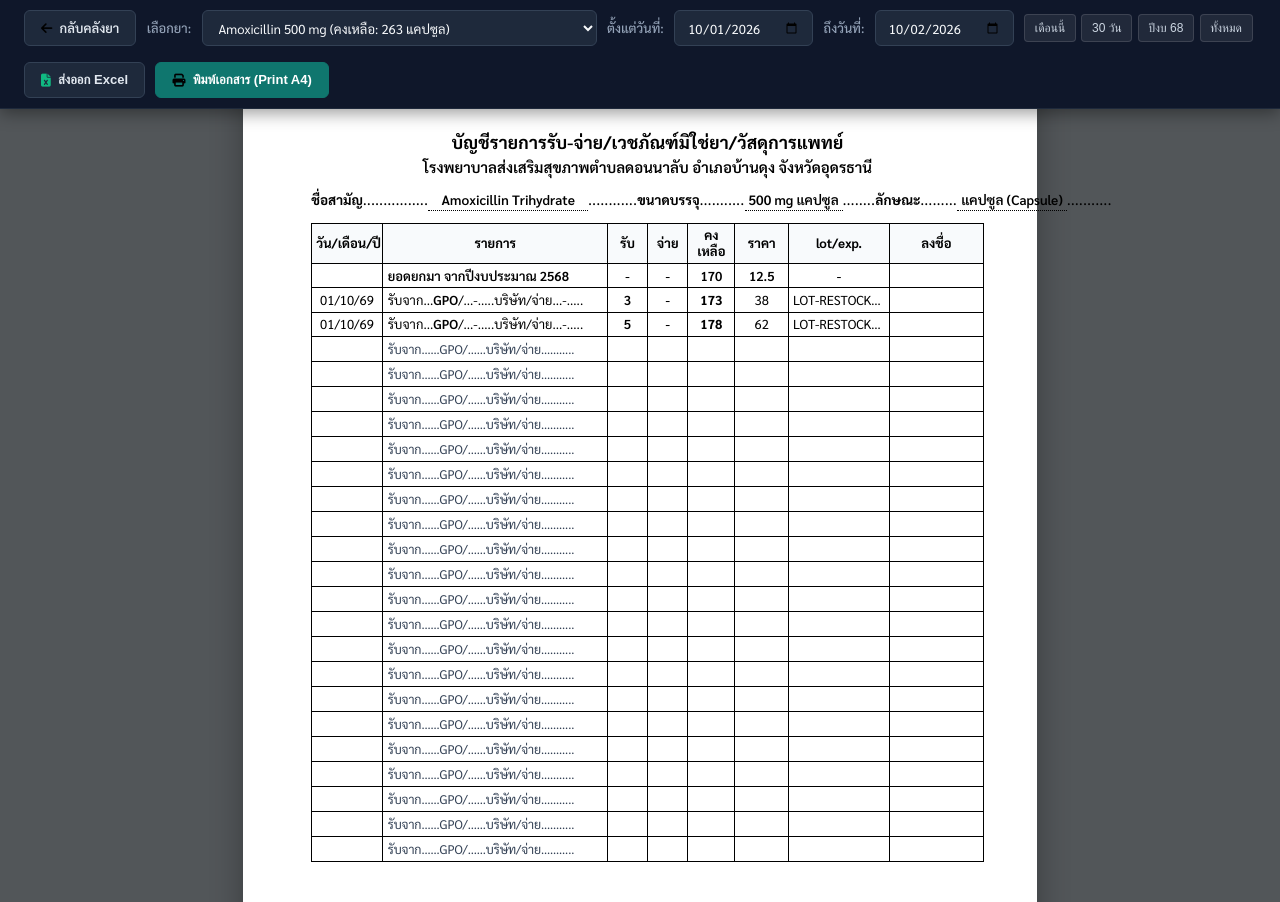
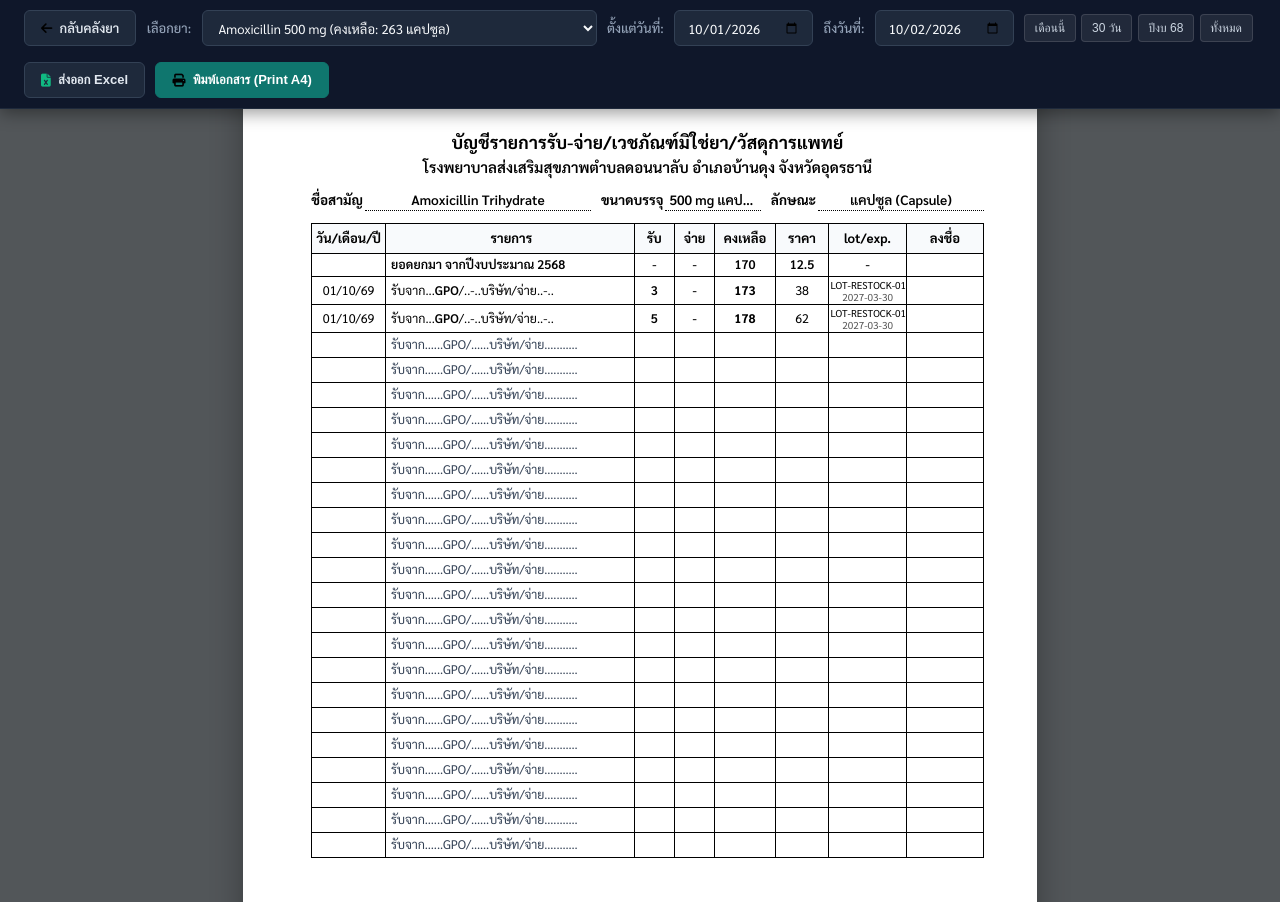
Before and after one commit to MRAtommic/pharmacy_system, a Flask app: page /stock-card in a window 1280 px wide. Shown: the top 902 px of the page. Run offline with Flask 3, Linux system fonts and the light colour scheme; a user stored in the database is signed in; data comes from the database, SQL or seed files in the repository.

Commit message:
fix: perfect alignment of Stock Card header, table columns, and add prominent dashboard navigation buttons

```diff
--- a/app.py
+++ b/app.py
@@ -138,15 +138,28 @@ def stock_card_view():
 
     for tx in transactions:
         tx["date_short"] = format_thai_date_short(tx["created_at"])
-        if tx.get("supplier"):
-            tx["supplier_short"] = "GPO" if "GPO" in tx["supplier"] else tx["supplier"]
+        if tx["type"] == "RECEIVE":
+            is_gpo = "GPO" in (tx.get("supplier") or "") or "องค์การ" in (tx.get("supplier") or "")
+            if is_gpo:
+                tx["particulars_html"] = 'รับจาก...<span class="fill-text">GPO</span>/..-..บริษัท/จ่าย..-..'
+            else:
+                supp = (tx.get("supplier") or "บริษัท")[:10]
+                tx["particulars_html"] = f'รับจาก..-..GPO/..<span class="fill-text">{supp}</span>../จ่าย..-..'
+            if tx.get("lot_number") and tx.get("expiry_date"):
+                tx["lot_exp_html"] = f'<div style="font-size:10px;line-height:1.15;"><div>{tx["lot_number"]}</div><div style="color:#555;">{tx["expiry_date"]}</div></div>'
+            else:
+                tx["lot_exp_html"] = f'<span style="font-size:11px;">{tx.get("lot_number") or tx.get("expiry_date") or "-"}</span>'
+        else:
+            rec = (tx.get("recipient") or "ผู้ป่วยนอก").replace("ผู้ป่วยนอก / ", "").strip()
+            if len(rec) > 12:
+                rec = rec[:10] + ".."
+            tx["particulars_html"] = f'รับจาก..-..GPO/..-..บริษัท/จ่าย..<span class="fill-text">{rec}</span>..'
+            tx["lot_exp_html"] = '-'
+
         if tx.get("total_price"):
             tx["total_price_formatted"] = f"{round(tx['total_price']):,}"
         elif tx.get("price"):
             tx["price_formatted"] = f"{round(tx['price']):,}"
-        lot = tx.get("lot_number") or ""
-        exp = tx.get("expiry_date") or ""
-        tx["lot_exp_formatted"] = f"{lot} / {exp}" if (lot and exp) else (lot or exp)
 
     opening_date_short = ""
     used_rows = 1 + len(transactions)
--- a/templates/stock_card.html
+++ b/templates/stock_card.html
@@ -170,53 +170,60 @@
         }
 
         .card-meta-row {
+            width: 100%;
             display: flex;
             align-items: baseline;
             justify-content: space-between;
             font-size: 13.5px;
-            font-weight: 500;
-            flex-wrap: nowrap;
-            width: 100%;
-            margin-bottom: 8px;
-            white-space: nowrap;
+            margin-bottom: 10px;
+            box-sizing: border-box;
         }
 
-        .meta-field {
-            display: inline-flex;
+        .meta-col {
+            display: flex;
             align-items: baseline;
-            white-space: nowrap;
+            min-width: 0;
+        }
+
+        .meta-col-name {
+            flex: 2.1;
+        }
+
+        .meta-col-pkg {
+            flex: 1.2;
+            margin-left: 10px;
+        }
+
+        .meta-col-form {
+            flex: 1.6;
+            margin-left: 10px;
         }
 
         .meta-label {
             font-weight: 700;
             white-space: nowrap;
+            margin-right: 2px;
+            color: #000000;
         }
 
-        .meta-dots {
-            color: #000000;
-            letter-spacing: 0.5px;
-            user-select: none;
+        .meta-line {
+            flex: 1;
+            display: flex;
+            align-items: baseline;
+            justify-content: center;
+            border-bottom: 1.5px dotted #000000;
+            min-width: 30px;
+            padding: 0 4px;
+            overflow: hidden;
         }
 
-        .meta-dots-value {
-            border-bottom: 1px dotted #000000;
-            padding: 0 4px;
-            display: inline-block;
-            text-align: center;
+        .meta-val {
             font-weight: 600;
+            color: #000000;
             outline: none;
-        }
-
-        .meta-field-name .meta-dots-value {
-            min-width: 160px;
-        }
-
-        .meta-field-pkg .meta-dots-value {
-            min-width: 80px;
-        }
-
-        .meta-field-form .meta-dots-value {
-            min-width: 70px;
+            white-space: nowrap;
+            overflow: hidden;
+            text-overflow: ellipsis;
         }
 
         /* ── Ledger Grid Table ── */
@@ -231,8 +238,8 @@
         .ledger-table th,
         .ledger-table td {
             border: 1px solid #000000;
-            padding: 3.5px 4px;
-            font-size: 13px;
+            padding: 3.5px 3px;
+            font-size: 12.5px;
             line-height: 1.25;
             vertical-align: middle;
         }
@@ -241,60 +248,65 @@
             font-weight: 700;
             text-align: center;
             background-color: #F8FAFC;
-            height: 28px;
+            height: 30px;
+            white-space: nowrap;
+            padding: 3px 2px;
+            font-size: 13px;
         }
 
-        /* Column Specific Alignments & Widths */
+        /* Column Specific Alignments & Widths (Total: 100%) */
         .col-date {
-            width: 10.5%;
+            width: 11%;
             text-align: center;
             white-space: nowrap;
         }
 
         .col-particulars {
-            width: 33.5%;
+            width: 37%;
             text-align: left;
             padding-left: 5px !important;
+            white-space: nowrap;
             overflow: hidden;
-            text-overflow: ellipsis;
-            white-space: nowrap;
+            font-size: 12px;
         }
 
         .col-qty-in {
             width: 6%;
             text-align: center;
             font-weight: 600;
+            white-space: nowrap;
         }
 
         .col-qty-out {
             width: 6%;
             text-align: center;
             font-weight: 600;
+            white-space: nowrap;
         }
 
         .col-balance {
-            width: 7%;
+            width: 9%;
             text-align: center;
             font-weight: 700;
+            white-space: nowrap;
         }
 
         .col-price {
             width: 8%;
             text-align: center;
+            white-space: nowrap;
         }
 
         .col-lot-exp {
-            width: 15%;
+            width: 11.5%;
             text-align: center;
             font-size: 11px;
             white-space: nowrap;
-            letter-spacing: -0.01em;
-            overflow: hidden;
-            text-overflow: ellipsis;
+            padding: 2px 1px !important;
         }
 
         .col-sign {
-            width: 14%;
+            width: 11.5%;
             text-align: center;
             /* Explicitly left empty for handwritten signing */
         }
@@ -415,14 +427,23 @@
 
             <!-- Drug Meta Information Row -->
             <div class="card-meta-row">
-                <div class="meta-field meta-field-name">
-                    <span class="meta-label">ชื่อสามัญ</span><span class="meta-dots">................</span><span class="meta-dots-value" contenteditable="true" id="metaGenericName" title="คลิกเพื่อแก้ไขชื่อยา">{{ selected_drug.generic_name or selected_drug.name }}</span><span class="meta-dots">............</span>
+                <div class="meta-col meta-col-name">
+                    <span class="meta-label">ชื่อสามัญ</span>
+                    <div class="meta-line">
+                        <span class="meta-val" contenteditable="true" id="metaGenericName" title="คลิกเพื่อแก้ไขชื่อยา">{{ selected_drug.generic_name or selected_drug.name }}</span>
+                    </div>
                 </div>
-                <div class="meta-field meta-field-pkg">
-                    <span class="meta-label">ขนาดบรรจุ</span><span class="meta-dots">...........</span><span class="meta-dots-value" contenteditable="true" id="metaPackaging" title="คลิกเพื่อแก้ไขขนาดบรรจุ">{{ packaging | default("1*500 's") }}</span><span class="meta-dots">........</span>
+                <div class="meta-col meta-col-pkg">
+                    <span class="meta-label">ขนาดบรรจุ</span>
+                    <div class="meta-line">
+                        <span class="meta-val" contenteditable="true" id="metaPackaging" title="คลิกเพื่อแก้ไขขนาดบรรจุ">{{ packaging | default("1*500 's") }}</span>
+                    </div>
                 </div>
-                <div class="meta-field meta-field-form">
-                    <span class="meta-label">ลักษณะ</span><span class="meta-dots">.........</span><span class="meta-dots-value" contenteditable="true" id="metaDosageForm" title="คลิกเพื่อแก้ไขลักษณะยา">{{ selected_drug.dosage_form or 'tablet' }}</span><span class="meta-dots">...........</span>
+                <div class="meta-col meta-col-form">
+                    <span class="meta-label">ลักษณะ</span>
+                    <div class="meta-line">
+                        <span class="meta-val" contenteditable="true" id="metaDosageForm" title="คลิกเพื่อแก้ไขลักษณะยา">{{ selected_drug.dosage_form or 'tablet' }}</span>
+                    </div>
                 </div>
             </div>
         </div>
@@ -460,22 +481,12 @@
                 {% for tx in transactions %}
                 <tr>
                     <td class="col-date">{{ tx.date_short }}</td>
-                    <td class="col-particulars">
-                        {% if tx.type == 'RECEIVE' %}
-                            {% if tx.supplier_short == 'GPO' %}
-                                รับจาก...<span class="fill-text">GPO</span>/...-.....บริษัท/จ่าย...-.....
-                            {% else %}
-                                รับจาก...-.....GPO/...<span class="fill-text">{{ tx.supplier_short or 'บริษัท' }}</span>.../จ่าย...-.....
-                            {% endif %}
-                        {% else %}
-                            รับจาก...-.....GPO/...-.....บริษัท/จ่าย...<span class="fill-text">{{ tx.recipient or 'ผู้ป่วยนอก' }}</span>.....
-                        {% endif %}
-                    </td>
+                    <td class="col-particulars">{{ tx.particulars_html | safe }}</td>
                     <td class="col-qty-in">{% if tx.type == 'RECEIVE' %}{{ tx.qty_in }}{% else %}-{% endif %}</td>
                     <td class="col-qty-out">{% if tx.type == 'DISPENSE' %}{{ tx.qty_out }}{% else %}-{% endif %}</td>
                     <td class="col-balance">{{ tx.balance }}</td>
                     <td class="col-price">{{ tx.total_price_formatted or tx.price_formatted or '-' }}</td>
-                    <td class="col-lot-exp">{{ tx.lot_exp_formatted or '-' }}</td>
+                    <td class="col-lot-exp">{{ tx.lot_exp_html | safe }}</td>
                     <td class="col-sign"></td> <!-- Blank for signature -->
                 </tr>
                 {% endfor %}
@@ -602,21 +613,29 @@
             transactions.forEach(tx => {
                 const dateShort = formatDateShort(tx.created_at);
                 let particulars = '';
+                let lotExp = '-';
+
                 if (tx.type === 'RECEIVE') {
                     const isGpo = (tx.supplier && (tx.supplier.toUpperCase().includes('GPO') || tx.supplier.includes('องค์การ')));
                     if (isGpo) {
-                        particulars = `รับจาก...<span class="fill-text">GPO</span>/...-.....บริษัท/จ่าย...-.....`;
+                        particulars = `รับจาก...<span class="fill-text">GPO</span>/..-..บริษัท/จ่าย..-..`;
                     } else {
-                        const supp = tx.supplier || 'บริษัท';
-                        particulars = `รับจาก...-.....GPO/...<span class="fill-text">${supp}</span>.../จ่าย...-.....`;
+                        const supp = (tx.supplier || 'บริษัท').substring(0, 10);
+                        particulars = `รับจาก..-..GPO/..<span class="fill-text">${escapeHtml(supp)}</span>../จ่าย..-..`;
+                    }
+                    if (tx.lot_number && tx.expiry_date) {
+                        lotExp = `<div style="font-size: 10px; line-height: 1.15;"><div>${escapeHtml(tx.lot_number)}</div><div style="color: #555;">${escapeHtml(tx.expiry_date)}</div></div>`;
+                    } else {
+                        lotExp = `<span style="font-size: 11px;">${escapeHtml(tx.lot_number || tx.expiry_date || '-')}</span>`;
                     }
                 } else {
-                    const recipient = tx.recipient || 'ผู้ป่วยนอก';
-                    particulars = `รับจาก...-.....GPO/...-.....บริษัท/จ่าย...<span class="fill-text">${recipient}</span>.....`;
+                    let rec = (tx.recipient || 'ผู้ป่วยนอก').replace(/ผู้ป่วยนอก\s*\/\s*/g, '').trim();
+                    if (rec.length > 12) rec = rec.substring(0, 10) + '..';
+                    particulars = `รับจาก..-..GPO/..-..บริษัท/จ่าย..<span class="fill-text">${escapeHtml(rec)}</span>..`;
+                    lotExp = '-';
                 }
 
                 const priceDisplay = tx.total_price ? Math.round(tx.total_price) : (tx.price ? Math.round(tx.price) : '-');
-                const lotExp = tx.lot_number ? `${tx.lot_number}${tx.expiry_date ? ' / ' + tx.expiry_date : ''}` : (tx.expiry_date || '-');
 
                 html += `
                     <tr>
@@ -656,6 +675,16 @@
             tbody.innerHTML = html;
         }
 
+        function escapeHtml(str) {
+            if (!str) return '';
+            return String(str)
+                .replace(/&/g, '&amp;')
+                .replace(/</g, '&lt;')
+                .replace(/>/g, '&gt;')
+                .replace(/"/g, '&quot;')
+                .replace(/'/g, '&#039;');
+        }
+
         function exportStockCardExcel() {
             const drugId = document.getElementById('selectDrug').value;
             const startDate = document.getElementById('inputStartDate').value;
```
Also changed, not shown: templates/index.html (+8 -1 lines).
